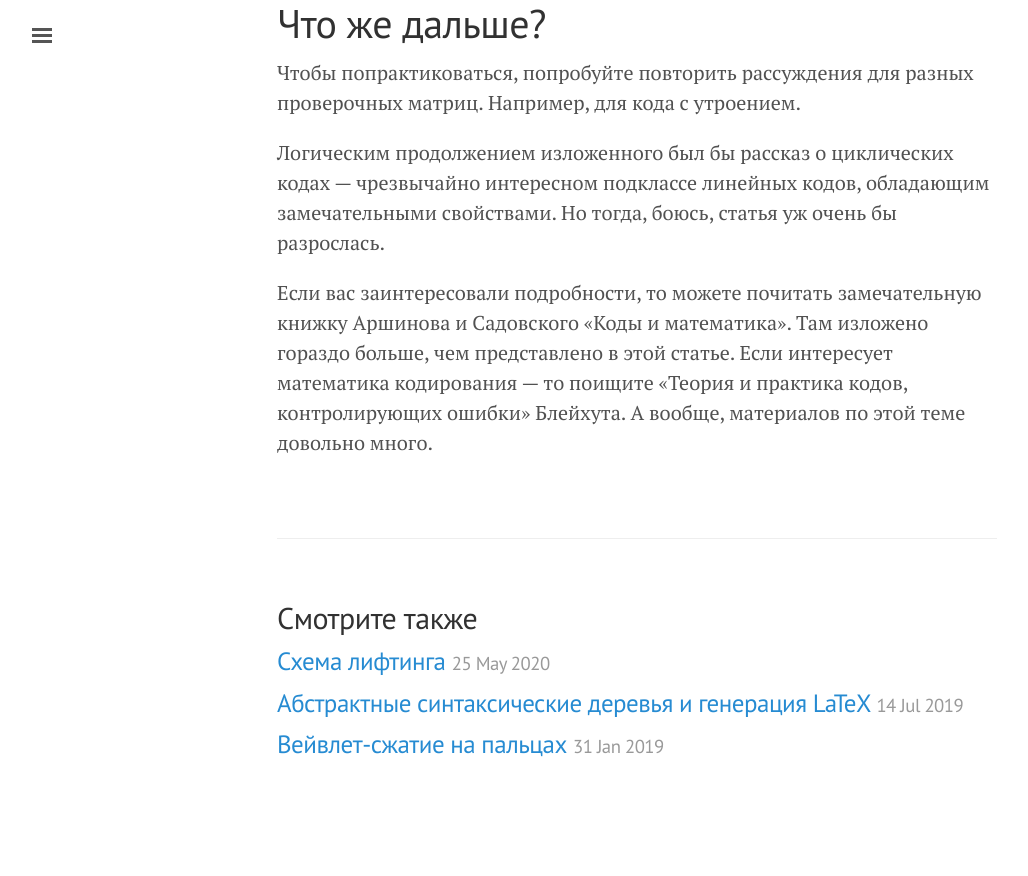
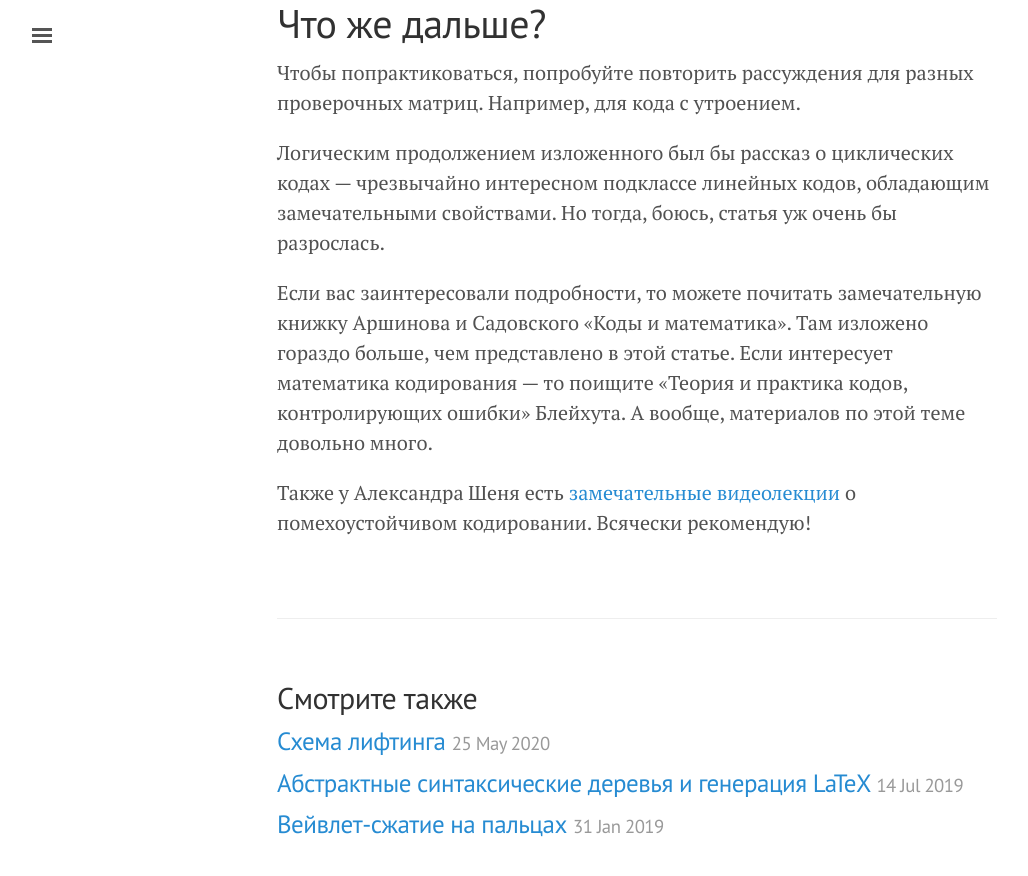
Before and after one commit to velikodniy/velikodniy.github.io, a Jekyll site: the page built from _posts/2019-07-12-error-correction-codes.md, in a window 1280 px wide and 900 px high, scrolled down 17066 px. Shown: the top 876 px of the window, without its empty margins (3-1031 px from the left). Built offline with Jekyll 4.4.1, drawn with Linux system fonts in a browser that asks for light colours; formulas are drawn with MathJax 3; comment, search, counter and statistics services are not loaded; before the commit the page ends 17886 px from its top, so only the background shows below that.

Commit message:
Add a link to A. Shen's lectures

```diff
--- a/_posts/2019-07-12-error-correction-codes.md
+++ b/_posts/2019-07-12-error-correction-codes.md
@@ -527,3 +527,6 @@ $$
 Логическим продолжением изложенного был бы рассказ о циклических кодах — чрезвычайно интересном подклассе линейных кодов, обладающим замечательными свойствами. Но тогда, боюсь, статья уж очень бы разрослась.
 
 Если вас заинтересовали подробности, то можете почитать замечательную книжку Аршинова и Садовского «Коды и математика». Там изложено гораздо больше, чем представлено в этой статье. Если интересует математика кодирования — то поищите «Теория и практика кодов, контролирующих ошибки» Блейхута. А вообще, материалов по этой теме довольно много.
+
+Также у Александра Шеня есть [замечательные видеолекции](https://www.lektorium.tv/node/31751) о помехоустойчивом кодировании.
+Всячески рекомендую!
```
